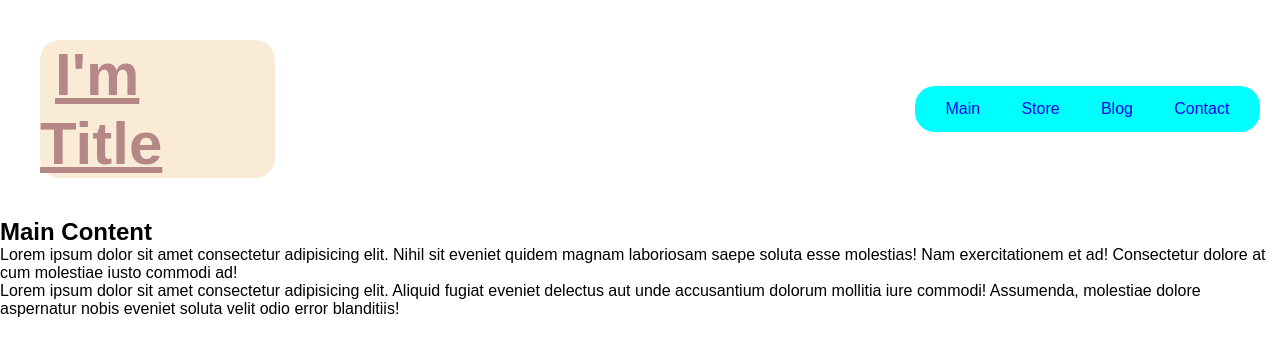
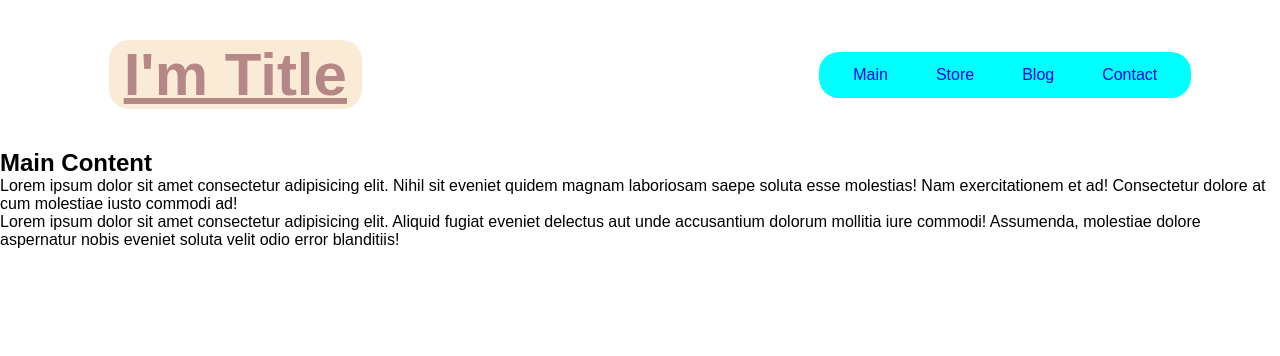
Before and after one commit to seb4dotpy/html_css, a plain HTML site: page em/em.html in a window 1280 px wide. Drawn offline with Linux system fonts and the light colour scheme.

Commit message:
Correcting mistake

```diff
--- a/em/em.css
+++ b/em/em.css
@@ -6,11 +6,13 @@
 }
 
 header{
+    box-sizing:border-box;
     width: 100%;
     padding: 20px;
     display: flex;
     flex-direction: row;
     align-items: center;
+    justify-content: space-around;
 }
 
 header h1{
@@ -31,7 +33,7 @@ header h1 a:hover {
 
 .main-nav{
     width:30%;
-    margin-left: 50%;
+    margin-left: 300px;
     padding: 0px;
     background-color: aqua;
     border-radius: 20px;
```
